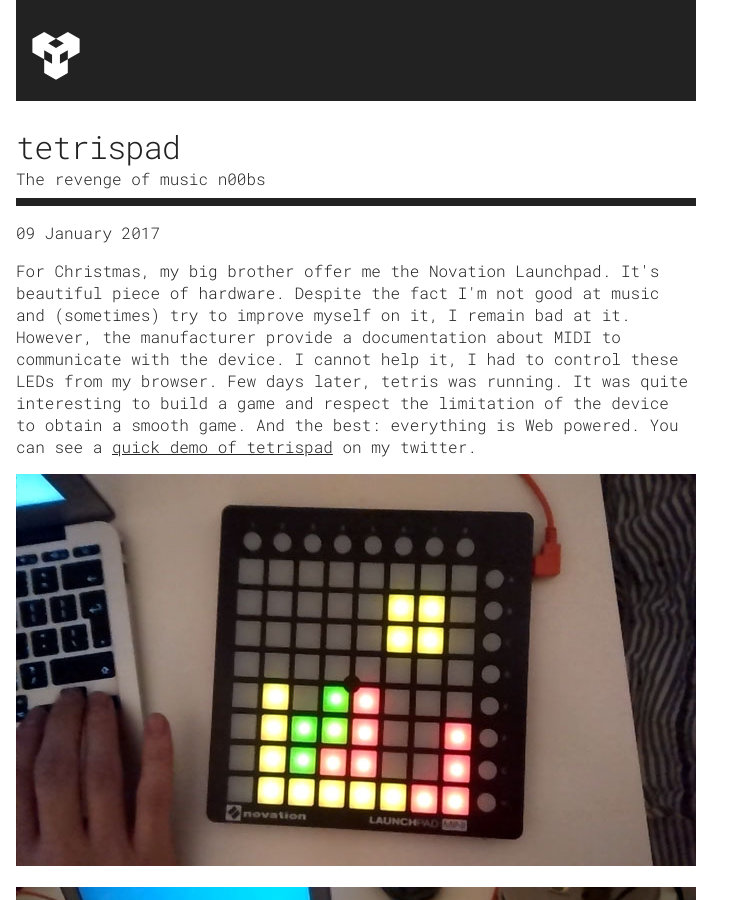
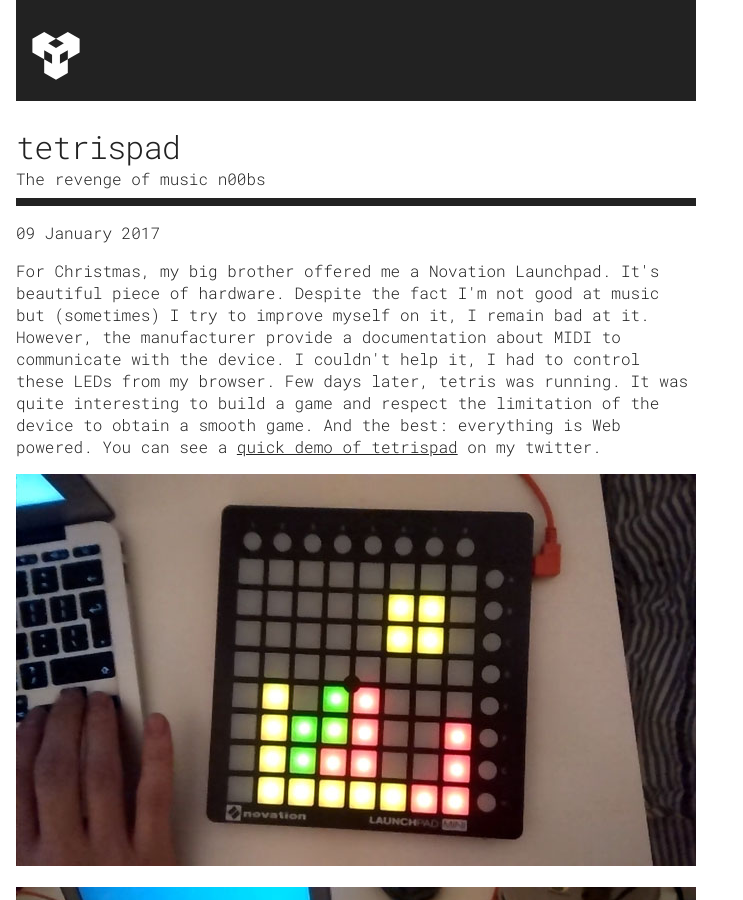
Before and after one commit to maxwellito/dotcom, a Jekyll site: the page built from _posts/2017-01-11-tetrispad.md, in a window 1280 px wide and 900 px high. Shown: the whole window, without its empty margins (0-743 px from the left). Built offline with Jekyll 4.4.1, drawn with Linux system fonts in a browser that asks for light colours.

Commit message:
Fix typo in tetrispad project

```diff
--- a/_posts/2017-01-11-tetrispad.md
+++ b/_posts/2017-01-11-tetrispad.md
@@ -6,7 +6,7 @@
 date: 2017-01-10 00:00:00 +0100
 category: code
 description: 'Tetris on Novation Launchpad with WebMIDI'
-intro: "For Christmas, my big brother offer me the Novation Launchpad. It's beautiful piece of hardware. Despite the fact I'm not good at music and (sometimes) try to improve myself on it, I remain bad at it. However, the manufacturer provide a documentation about MIDI to communicate with the device. I cannot help it, I had to control these LEDs from my browser. Few days later, tetris was running. It was quite interesting to build a game and respect the limitation of the device to obtain a smooth game. And the best: everything is Web powered. You can see a <a href='https://twitter.com/mxwllt/status/819245451270615040'>quick demo of tetrispad</a> on my twitter."
+intro: "For Christmas, my big brother offered me a Novation Launchpad. It's beautiful piece of hardware. Despite the fact I'm not good at music but (sometimes) I try to improve myself on it, I remain bad at it. However, the manufacturer provide a documentation about MIDI to communicate with the device. I couldn't help it, I had to control these LEDs from my browser. Few days later, tetris was running. It was quite interesting to build a game and respect the limitation of the device to obtain a smooth game. And the best: everything is Web powered. You can see a <a href='https://twitter.com/mxwllt/status/819245451270615040'>quick demo of tetrispad</a> on my twitter."
 quote: Playing a retro game is fun. Coding it is better!
 tags: code javascript webmidi launchpad
 theme: bright
```
